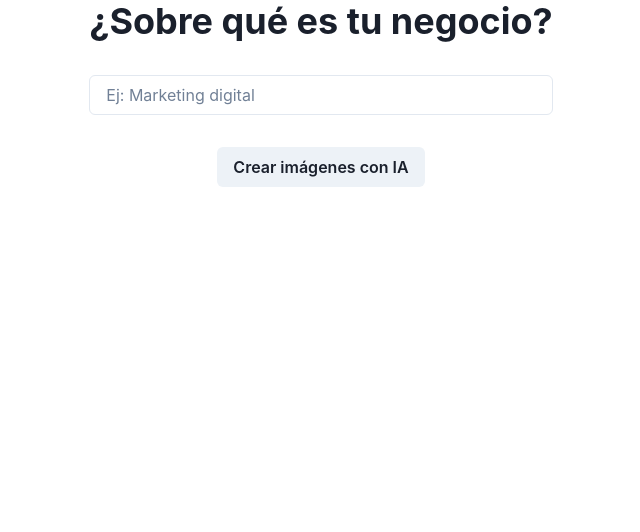
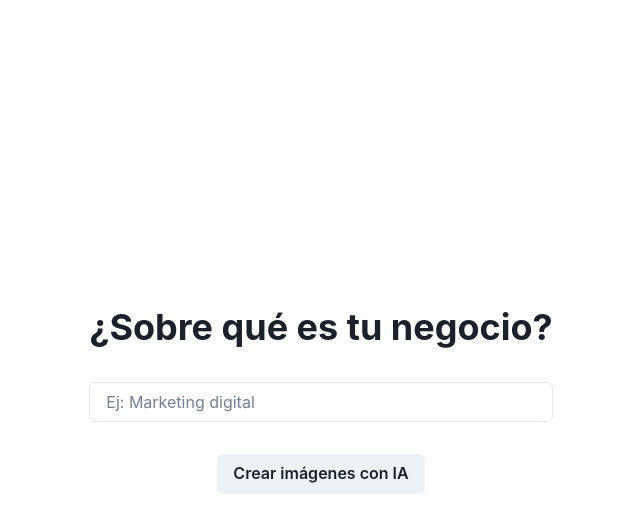
Before and after one commit to lucasBruma/agency-posts, a React (Vite) app: page / in a window 1280 px wide. Shown: the top 532 px of the page, without its empty margins (319-959 px from the left). Built offline with nearby package versions, Linux system fonts and the light colour scheme.

Commit message:
fix: arreglo height pantalla principal

```diff
--- a/src/App.jsx
+++ b/src/App.jsx
@@ -10,7 +10,7 @@ function App() {
   const [hideInput , setHideInput] = useState(false);
   const [showSpinner, setShowSpinner] = useState(false);
   return (
-    <Stack height='100%' alignItems='center' justifyContent='center'>
+    <Stack height='100vh' alignItems='center' justifyContent='center'>
       {!hideInput &&
             <ComponentInput setPictures={setPictures} setHideInput={setHideInput} setShowSpinner={setShowSpinner} setAuthorData={setAuthorData}/>
       }
@@ -20,7 +20,9 @@ function App() {
         <Text>Aguarde un momento. Sus imagenes se están creando!</Text>
       </VStack>
       }
-      <Gallery pictures={pictures} authorData={authorData} />
+      {hideInput && showSpinner === false &&
+        <Gallery pictures={pictures} authorData={authorData} />
+      }
     </Stack>
   )
 }
--- a/src/components/Gallery.jsx
+++ b/src/components/Gallery.jsx
@@ -7,7 +7,7 @@ import Picture from "../components/Picture"
 function Gallery({pictures, authorData}) {
 
   return (
-    <Grid templateColumns='repeat(4, 1fr)' gap={6}>
+    <Grid templateColumns='repeat(4, 1fr)' gap={6} height='100vh'>
         {pictures.map((picture, index)=>{
             return <GridItem colSpan={1} rowSpan={1} key={index} maxWidth='300px' maxHeight='500px' backgroundColor={'black'} borderRadius='lg' boxShadow='xl' p={5}>
                 <Picture image={picture.image} authorData={authorData} index={index}/>
--- a/src/components/Picture.jsx
+++ b/src/components/Picture.jsx
@@ -49,7 +49,9 @@ function Picture({ image, authorData, index }) {
 
   return (
     <VStack >
-      <Image src={image} />
+      <Link href={`${authorData[index].cover_photo.urls.regular}?utm_source=agencyposts&utm_medium=referral`} target='_blank'>
+        <Image src={image} />
+      </Link>
       <VStack>
         <Text fontSize='xs' color='gray.500' fontWeight='bold'>
           Foto de{' '}
```
